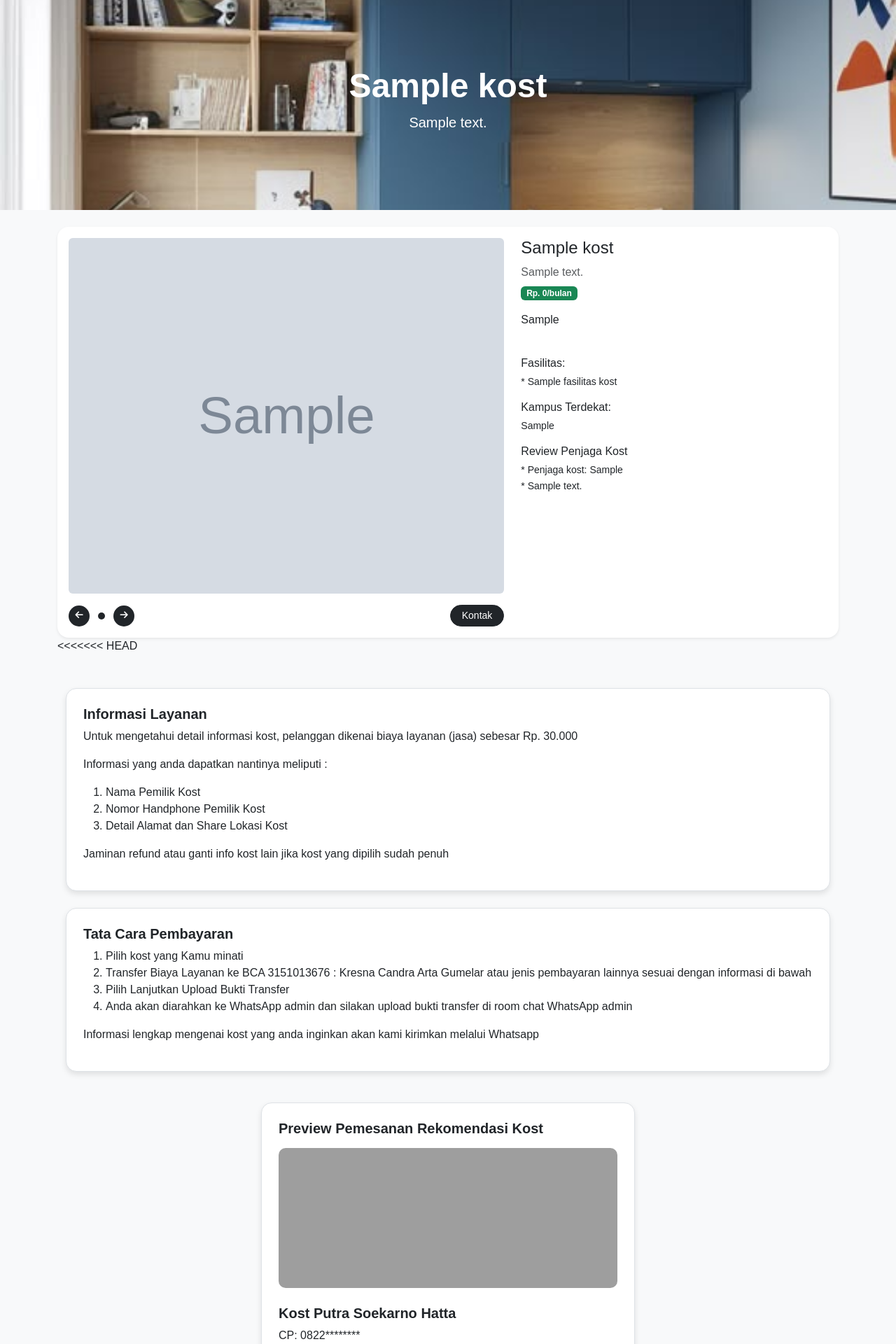
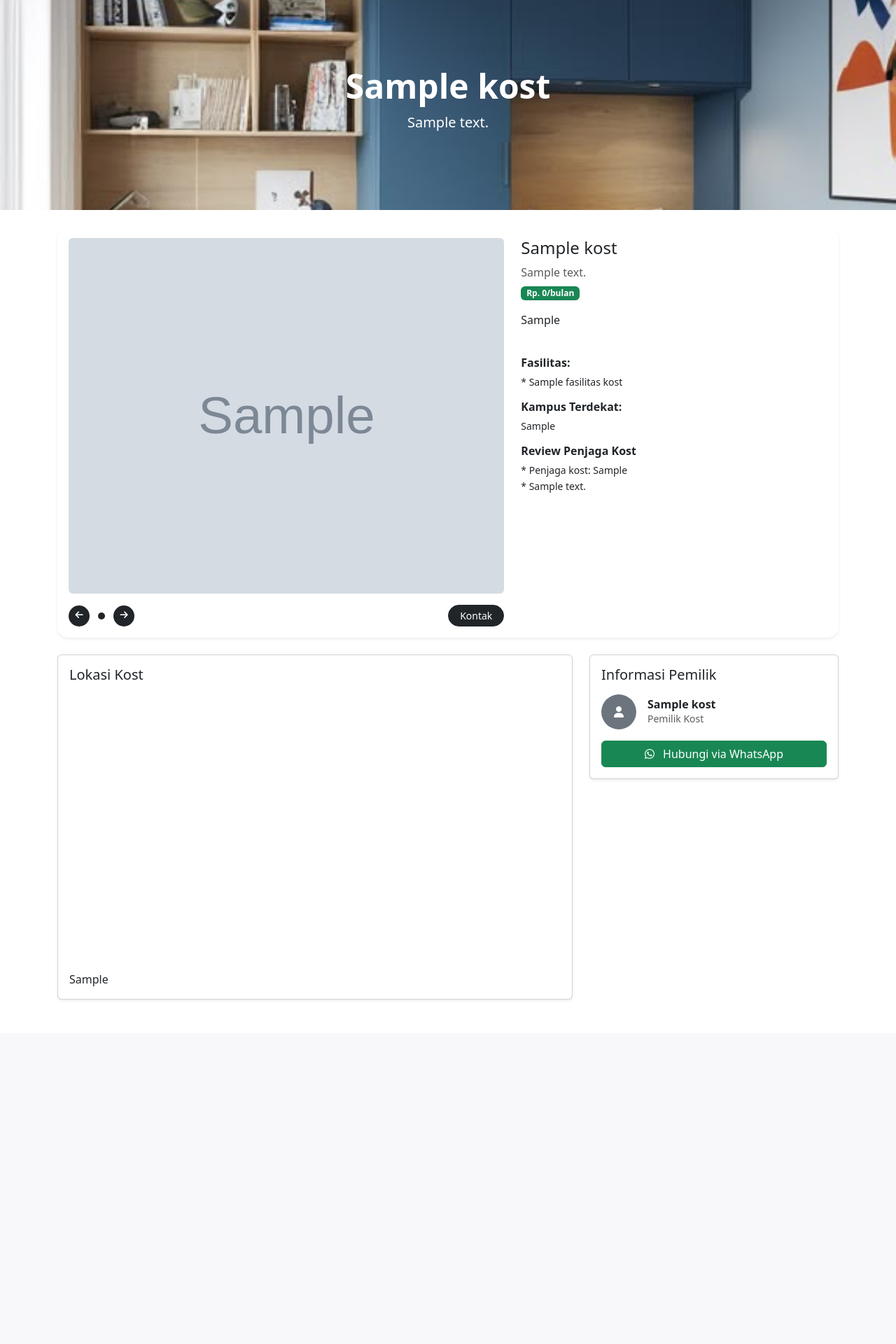
Before and after one commit to SufardiMadoa/HeroKost, a CodeIgniter 4 app: the page made by app/Views/pages/user/detailKost.php in a window 1280 px wide. Shown: the top 1920 px of the page at 70% size. After the commit the page ends 1428 px from the top, so only its background shows below. Run offline with PHP 8.4 and a stand-in for CodeIgniter, Linux system fonts and the light colour scheme; the template is opened without the code that fills it: most values are stand-ins (such as "Sample title", 1, 10 or a date in 2020); grey boxes marked "Sample" are stand-in pictures; some libraries are stand-ins or nearby versions; grey boxes are pictures that could not be loaded.

Commit message:
debug: fix bug

```diff
--- a/app/Views/pages/user/detailKost.php
+++ b/app/Views/pages/user/detailKost.php
@@ -195,137 +195,6 @@
             </div>
         </div>
     </div>
-<<<<<<< HEAD
-    <!DOCTYPE html>
-<html lang="id">
-<head>
-    <meta charset="UTF-8">
-    <meta name="viewport" content="width=device-width, initial-scale=1.0">
-    <title>Informasi Kost</title>
-    <!-- Bootstrap 5 CSS -->
-    <link href="https://cdnjs.cloudflare.com/ajax/libs/bootstrap/5.3.0/css/bootstrap.min.css" rel="stylesheet">
-    <style>
-        body {
-            background-color: #f8f9fa;
-            font-family: Arial, sans-serif;
-        }
-        .card {
-            border-radius: 15px;
-            box-shadow: 0 4px 8px rgba(0,0,0,0.1);
-            margin-bottom: 20px;
-            border: 1px solid #dee2e6;
-        }
-        .preview-img {
-            border-radius: 10px;
-            width: 100%;
-            height: 200px;
-            object-fit: cover;
-        }
-        .submit-btn {
-            background-color: #1a2e44;
-            color: white;
-            border-radius: 25px;
-            padding: 8px 25px;
-        }
-        .upload-btn {
-            border-radius: 25px;
-            border: 1px solid #dee2e6;
-            padding: 8px 15px;
-            background-color: #fff;
-            flex-grow: 1;
-            text-align: left;
-        }
-        .btn-container {
-            display: flex;
-            gap: 10px;
-            margin-top: 15px;
-        }
-
-
-
-
-        .card {
-            border-radius: 15px;
-            box-shadow: 0 4px 8px rgba(0,0,0,0.1);
-            margin-bottom: 20px;
-            border: 1px solid #dee2e6;
-        }
-        .preview-img {
-            border-radius: 10px;
-            width: 100%;
-            height: 200px;
-            object-fit: cover;
-        }
-        .submit-btn {
-            background-color: #1a2e44;
-            color: white;
-            border-radius: 25px;
-            padding: 8px 25px;
-        }
-        .upload-btn {
-            border-radius: 25px;
-            border: 1px solid #dee2e6;
-            padding: 8px 15px;
-            background-color: #fff;
-            flex-grow: 1;
-            text-align: left;
-        }
-        .btn-container {
-            display: flex;
-            gap: 10px;
-            margin-top: 15px;
-        }
-    </style>
-</head>
-<body>
-    <div class="container py-5">
-        <div class="row justify-content-center">
-            <!-- Left Column: Information Cards -->
-            <div class="col-lg-12 col-md-6 mb-4">
-                <!-- Service Information Card -->
-                <div class="card p-4 mb-4">
-                    <h5 class="fw-bold">Informasi Layanan</h5>
-                    <p>Untuk mengetahui detail informasi kost, pelanggan dikenai biaya layanan (jasa) sebesar Rp. 30.000</p>
-                    <p>Informasi yang anda dapatkan nantinya meliputi :</p>
-                    <ol>
-                        <li>Nama Pemilik Kost</li>
-                        <li>Nomor Handphone Pemilik Kost</li>
-                        <li>Detail Alamat dan Share Lokasi Kost</li>
-                    </ol>
-                    <p>Jaminan refund atau ganti info kost lain jika kost yang dipilih sudah penuh</p>
-                </div>
-
-                <!-- Payment Method Card -->
-                <div class="card p-4">
-                    <h5 class="fw-bold">Tata Cara Pembayaran</h5>
-                    <ol>
-                        <li>Pilih kost yang Kamu minati</li>
-                        <li>Transfer Biaya Layanan ke BCA 3151013676 : Kresna Candra Arta Gumelar atau jenis pembayaran lainnya sesuai dengan informasi di bawah</li>
-                        <li>Pilih Lanjutkan Upload Bukti Transfer</li>
-                        <li>Anda akan diarahkan ke WhatsApp admin dan silakan upload bukti transfer di room chat WhatsApp admin</li>
-                    </ol>
-                    <p>Informasi lengkap mengenai kost yang anda inginkan akan kami kirimkan melalui Whatsapp</p>
-                </div>
-            </div>
-            <!-- Right Column: Preview and Form -->
-            <div class="col-lg-6 col-md-6">
-                <div class="card p-4">
-                    <h5 class="fw-bold mb-3">Preview Pemesanan Rekomendasi Kost</h5>
-
-                    <!-- Room Image -->
-                    <img src="/api/placeholder/400/320" alt="Preview Kost" class="preview-img mb-4">
-                    <!-- Kost Information -->
-                    <h5 class="fw-bold">Kost Putra Soekarno Hatta</h5>
-                    <p class="mb-1">CP: 0822********</p>
-                    <p class="mb-1">Jl. Bung*** L*** No.**</p>
-                    <p class="mb-4">Link Maps</p>
-
-                    <!-- Form Buttons -->
-                    <div class="btn-container">
-                        <button class="upload-btn">Unggah bukti pembayaran</button>
-                        <button class="submit-btn">Kirim</button>
-                    </div>
-=======
 </div>
 
 <!-- Additional Info Section -->
@@ -367,20 +236,14 @@
                     <a href="https://wa.me/<?= $admin_phone ?>" class="btn btn-success w-100">
                         <i class="fab fa-whatsapp me-2"></i> Hubungi via WhatsApp
                     </a>
->>>>>>> 08781cdce4234e468c267e6cfd4e3a1b614dcb2d
                 </div>
             </div>
         </div>
     </div>
-<<<<<<< HEAD
-
-    <script>
-=======
 </div>
 
 <script src="https://cdn.jsdelivr.net/npm/bootstrap@5.3.3/dist/js/bootstrap.bundle.min.js" integrity="sha384-YvpcrYf0tY3lHB60NNkmXc5s9fDVZLESaAA55NDzOxhy9GkcIdslK1eN7N6jIeHz" crossorigin="anonymous"></script>
 <script>
->>>>>>> 08781cdce4234e468c267e6cfd4e3a1b614dcb2d
 document.addEventListener('DOMContentLoaded', function () {
     const imageSliderElement = document.getElementById('imageSlider');
     const customIndicatorsContainer = document.querySelector('.custom-indicators');
--- a/app/Views/partials/footer.php
+++ b/app/Views/partials/footer.php
@@ -4,7 +4,7 @@
       <!-- Logo dan Deskripsi -->
       <div class="col-md-6 mb-4">
         <div class="d-flex align-items-center mb-3">
-          <img src="https://via.placeholder.com/40" alt="Logo" class="me-2">
+          <img src="<?= base_url('images/logo.png') ?>" alt="Logo" class="me-2">
           <h5 class="mb-0">Hero Kost</h5>
         </div>
         <p class="small">
```
Also changed, not shown: app/Controllers/KostController.php (+81 -6 lines), app/Views/pages/Fitur/filter.php (added, +134 -0 lines), app/Views/pages/user/beranda.php (+2 -6 lines), app/Views/pages/user/rekomendasi.php (+13 -1 lines), public/uploads/kost_fotos/1746027780_1e7853bd00dbc8432c05.png (added).
